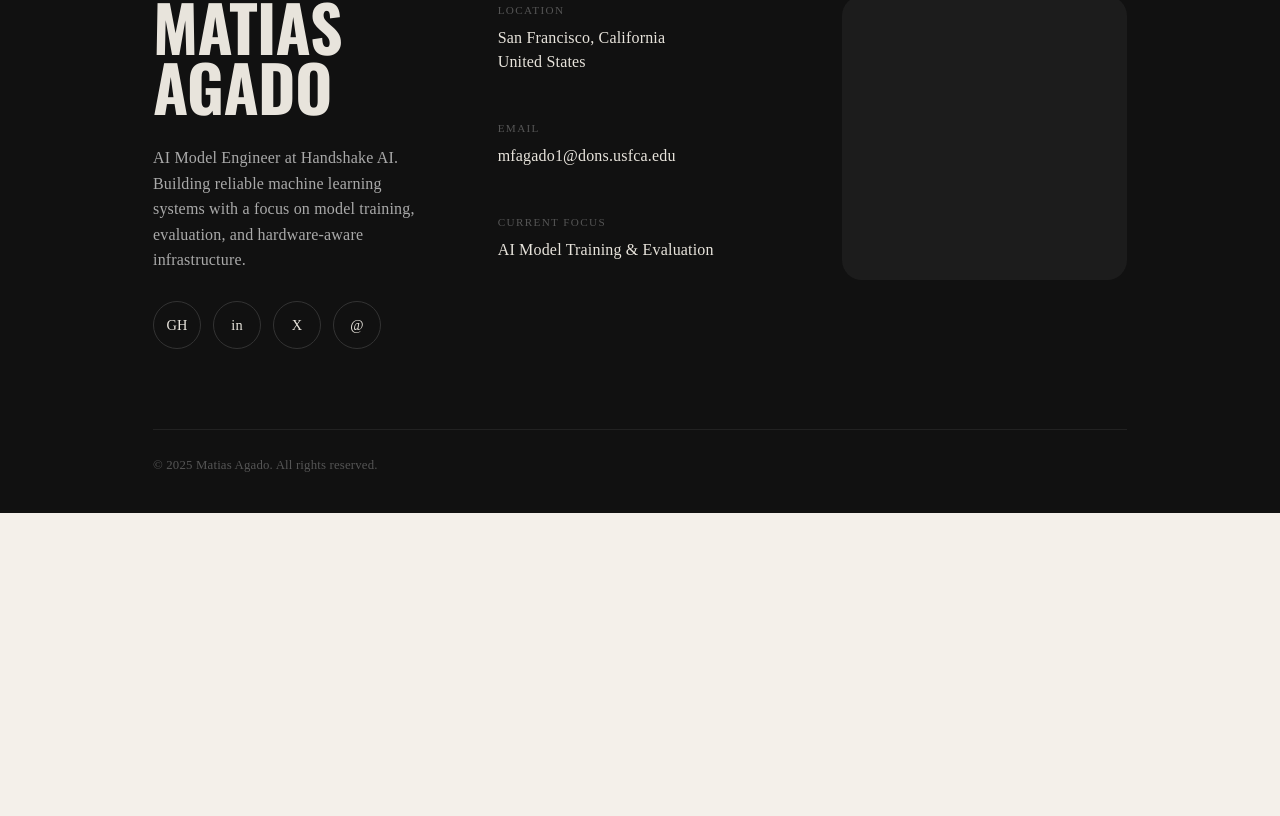
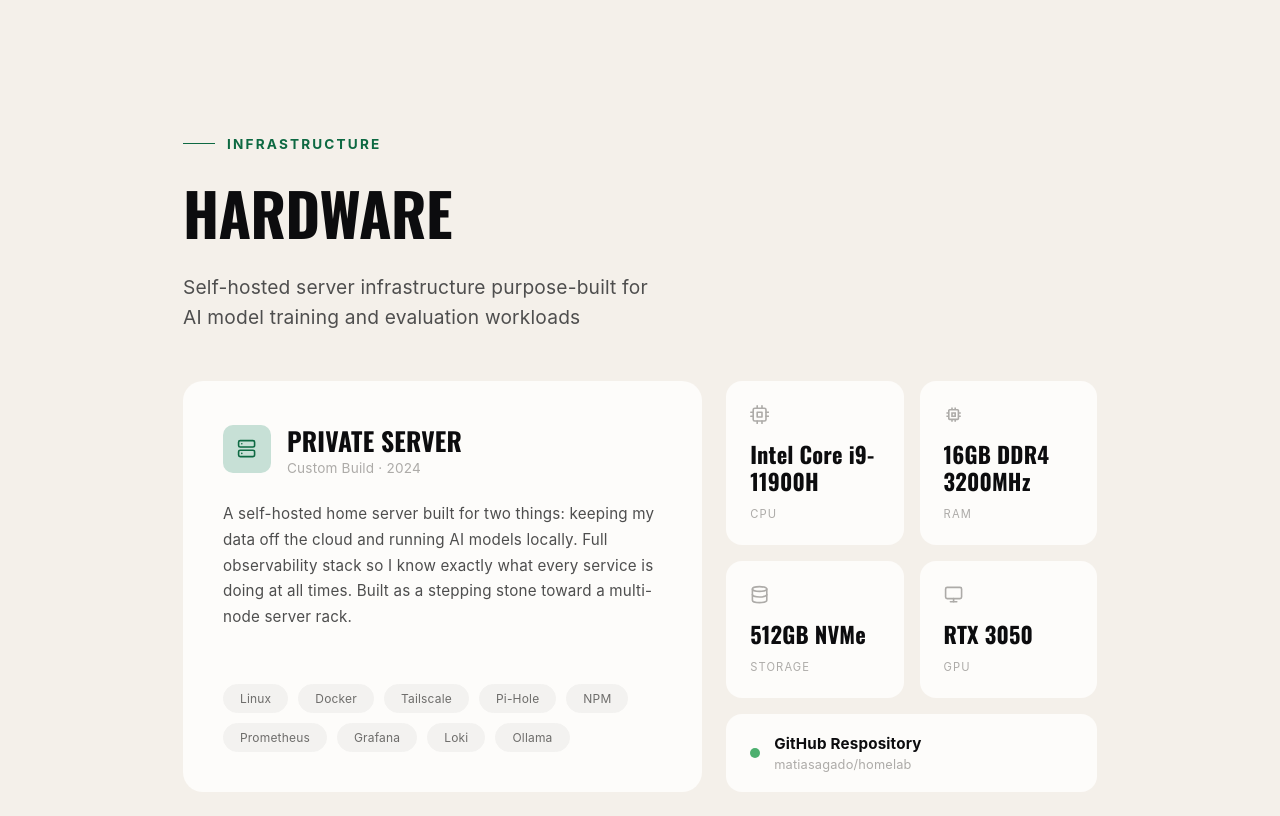
Before and after one commit to matiasagado/portfolio, a React (Vite) app: page / in a window 1280 px wide. Shown: the part 2144-2960 px from the top of the page. Before the commit the page ends 2657 px from the top, so only its background shows below. Built offline with nearby package versions, Linux system fonts and the light colour scheme.

Commit message:
feat: hardware section + styling

```diff
--- /dev/null
+++ b/src/_components/hardware.tsx
@@ -0,0 +1,73 @@
+import styles from './styles/hardware.module.css';
+import { FiCpu, FiDatabase, FiMonitor, FiServer, FiWifi } from 'react-icons/fi';
+import { MdMemory } from 'react-icons/md';
+
+const specs = [
+    { icon: <FiCpu />, value: 'Intel Core i9-11900H', label: 'CPU' },
+    { icon: <MdMemory />, value: '16GB DDR4 3200MHz', label: 'RAM' },
+    { icon: <FiDatabase />, value: '512GB NVMe', label: 'STORAGE' },
+    { icon: <FiMonitor />, value: 'RTX 3050', label: 'GPU' },
+];
+
+const technologies = ['Linux', 'Docker', 'Tailscale', 'Pi-Hole', 'NPM', 'Prometheus', 'Grafana', 'Loki', 'Ollama'];
+
+const description = 'A self-hosted home server built for two things: keeping my data off the cloud and running AI models locally. Full observability stack so I know exactly what every service is doing at all times. Built as a stepping stone toward a multi-node server rack.';
+
+export default function Hardware() {
+    return (
+        <section className={styles.section}>
+            <div className={styles.header}>
+                <div className={styles.eyebrow}>
+                    <span className={styles.line} />
+                    <span className={styles.eyebrowText}>INFRASTRUCTURE</span>
+                </div>
+                <h2 className={styles.heading}>HARDWARE</h2>
+                <p className={styles.subheading}>
+                    Self-hosted server infrastructure purpose-built for<br />
+                    AI model training and evaluation workloads
+                </p>
+            </div>
+
+            <div className={styles.grid}>
+                {/* Left: main card */}
+                <div className={styles.card}>
+                    <div className={styles.cardHeader}>
+                        <span className={styles.iconBox}><FiServer /></span>
+                        <div>
+                            <h3 className={styles.cardTitle}>PRIVATE SERVER</h3>
+                            <span className={styles.cardMeta}>Custom Build · 2024</span>
+                        </div>
+                    </div>
+                    <p className={styles.cardDesc}>
+                       {description}
+                    </p>
+                    <div className={styles.tags}>
+                        {technologies.map((tag) => (
+                            <span key={tag} className={styles.tag}>{tag}</span>
+                        ))}
+                    </div>
+                </div>
+
+                {/* Right: spec grid + status */}
+                <div className={styles.right}>
+                    <div className={styles.specGrid}>
+                        {specs.map((spec) => (
+                            <div key={spec.label} className={styles.specCard}>
+                                <span className={styles.specIcon}>{spec.icon}</span>
+                                <p className={styles.specValue}>{spec.value}</p>
+                                <span className={styles.specLabel}>{spec.label}</span>
+                            </div>
+                        ))}
+                    </div>
+                    <a className={styles.statusCard} href="https://github.com/matiasagado/homelab.git">
+                        <span className={styles.statusDot} />
+                        <div>
+                            <p className={styles.statusTitle}>GitHub Respository</p>
+                            <p className={styles.statusSub}>matiasagado/homelab</p>
+                        </div>
+                    </a>
+                </div>
+            </div>
+        </section>
+    );
+}
--- /dev/null
+++ b/src/_components/styles/hardware.module.css
@@ -0,0 +1,204 @@
+.section {
+    background: var(--bg);
+    padding: 220px 80px;
+    margin: 0 103px;
+}
+
+.header {
+    display: flex;
+    flex-direction: column;
+    gap: 16px;
+    margin-bottom: 48px;
+}
+
+.eyebrow {
+    display: flex;
+    align-items: center;
+    gap: 12px;
+}
+
+.line {
+    display: block;
+    width: 32px;
+    height: 1px;
+    background: var(--accent-green);
+}
+
+.eyebrowText {
+    font-family: var(--navLinks);
+    font-size: 0.85rem;
+    font-weight: 700;
+    letter-spacing: 0.16em;
+    color: var(--accent-green);
+}
+
+.heading {
+    font-family: var(--text-accent);
+    font-size: 3.7rem;
+    font-weight: 700;
+    margin: 0;
+    text-transform: uppercase;
+    letter-spacing: -0.01em;
+}
+
+.subheading {
+    font-family: var(--navLinks);
+    font-size: 1.2rem;
+    color: var(--code-bg);
+    margin: 0;
+    line-height: 1.6;
+}
+
+/* Layout */
+.grid {
+    display: grid;
+    grid-template-columns: 1.4fr 1fr;
+    gap: 24px;
+    align-items: start;
+}
+
+/* Main card */
+.card {
+    background: var(--card);
+    border-radius: 20px;
+    padding: 40px;
+    display: flex;
+    flex-direction: column;
+    gap: 24px;
+    height: 100%;
+    box-sizing: border-box;
+}
+
+.cardHeader {
+    display: flex;
+    align-items: center;
+    gap: 16px;
+}
+
+.iconBox {
+    width: 48px;
+    height: 48px;
+    border-radius: 10px;
+    background: #c7e0d6;
+    color: var(--accent-green);
+    display: flex;
+    align-items: center;
+    justify-content: center;
+    font-size: 1.2rem;
+    flex-shrink: 0;
+}
+
+.cardTitle {
+    font-family: var(--text-accent);
+    font-size: 1.6rem;
+    font-weight: 700;
+    margin: 0;
+    text-transform: uppercase;
+}
+
+.cardMeta {
+    font-family: var(--navLinks);
+    font-size: 0.85rem;
+    color: #adaba8;
+}
+
+.cardDesc {
+    font-family: var(--navLinks);
+    font-size: 0.95rem;
+    line-height: 1.7;
+    color: var(--code-bg);
+    margin: 0;
+    flex: 1;
+}
+
+.tags {
+    display: flex;
+    flex-wrap: wrap;
+    gap: 10px;
+}
+
+.tag {
+    font-family: var(--navLinks);
+    font-size: 0.75rem;
+    padding: 6px 16px;
+    border-radius: 999px;
+    border: 1px solid #f3f2f0;
+    color: #6e6d6b;
+    background-color: #f3f2f0;
+}
+
+/* Right column */
+.right {
+    display: flex;
+    flex-direction: column;
+    gap: 16px;
+}
+
+.specGrid {
+    display: grid;
+    grid-template-columns: 1fr 1fr;
+    gap: 16px;
+}
+
+.specCard {
+    background: var(--card);
+    border-radius: 16px;
+    padding: 24px;
+    display: flex;
+    flex-direction: column;
+    gap: 12px;
+}
+
+.specIcon {
+    font-size: 1.2rem;
+    color: #adaba8;
+}
+
+.specValue {
+    font-family: var(--text-accent);
+    font-size: 1.4rem;
+    font-weight: 700;
+    margin: 0;
+    line-height: 1.2;
+}
+
+.specLabel {
+    font-family: var(--navLinks);
+    font-size: 0.7rem;
+    letter-spacing: 0.1em;
+    color: #adaba8;
+}
+
+/* Status */
+.statusCard {
+    background: var(--card);
+    border-radius: 16px;
+    padding: 20px 24px;
+    display: flex;
+    align-items: center;
+    gap: 14px;
+    text-decoration: none;
+}
+
+.statusDot {
+    width: 10px;
+    height: 10px;
+    border-radius: 50%;
+    background: #4caf6e;
+    flex-shrink: 0;
+}
+
+.statusTitle {
+    font-family: var(--navLinks);
+    font-size: 0.95rem;
+    font-weight: 700;
+    margin: 0;
+    color: var(--text);
+}
+
+.statusSub {
+    font-family: var(--navLinks);
+    font-size: 0.8rem;
+    color: #adaba8;
+    margin: 4px 0 0;
+}
--- a/src/index.css
+++ b/src/index.css
@@ -10,6 +10,7 @@ body {
   --card: #fdfcfa;
   --code-bg: #4e4e4e;
   --accent: #c0510d;
+  --accent-green: #0d6942;
   --accent-bg: rgba(170, 59, 255, 0.1);
   --accent-border: rgba(170, 59, 255, 0.5);
   --social-bg: rgba(244, 243, 236, 0.5);
--- a/src/main.tsx
+++ b/src/main.tsx
@@ -2,7 +2,8 @@ import { StrictMode } from 'react'
 import { createRoot } from 'react-dom/client'
 import Nav from './_components/nav';
 import Hero from './_components/hero';
-import Software from './_components/software'
+import Software from './_components/software';
+import Hardware from './_components/hardware';
 import Contact from './_components/contact';
 import "./index.css";
 
@@ -12,6 +13,7 @@ createRoot(document.getElementById('root')!).render(
     <main>
       <Hero />
       <Software />
+      <Hardware />
     </main>
     <Contact />
   </StrictMode>,
```
